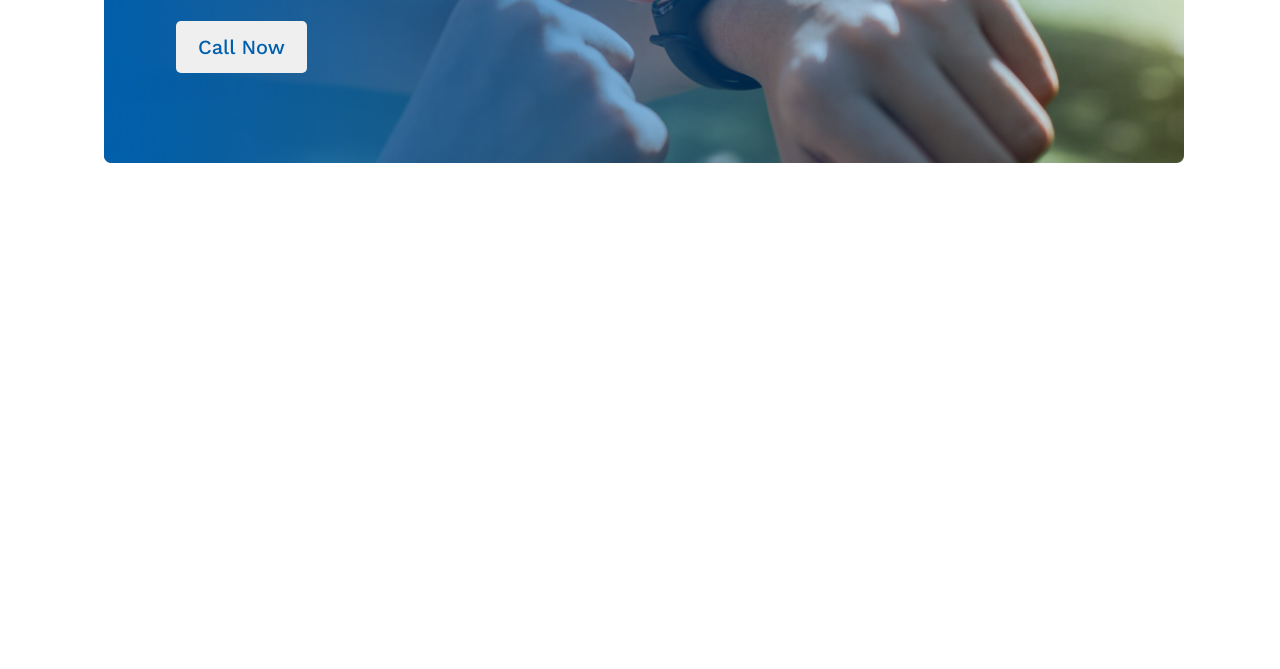
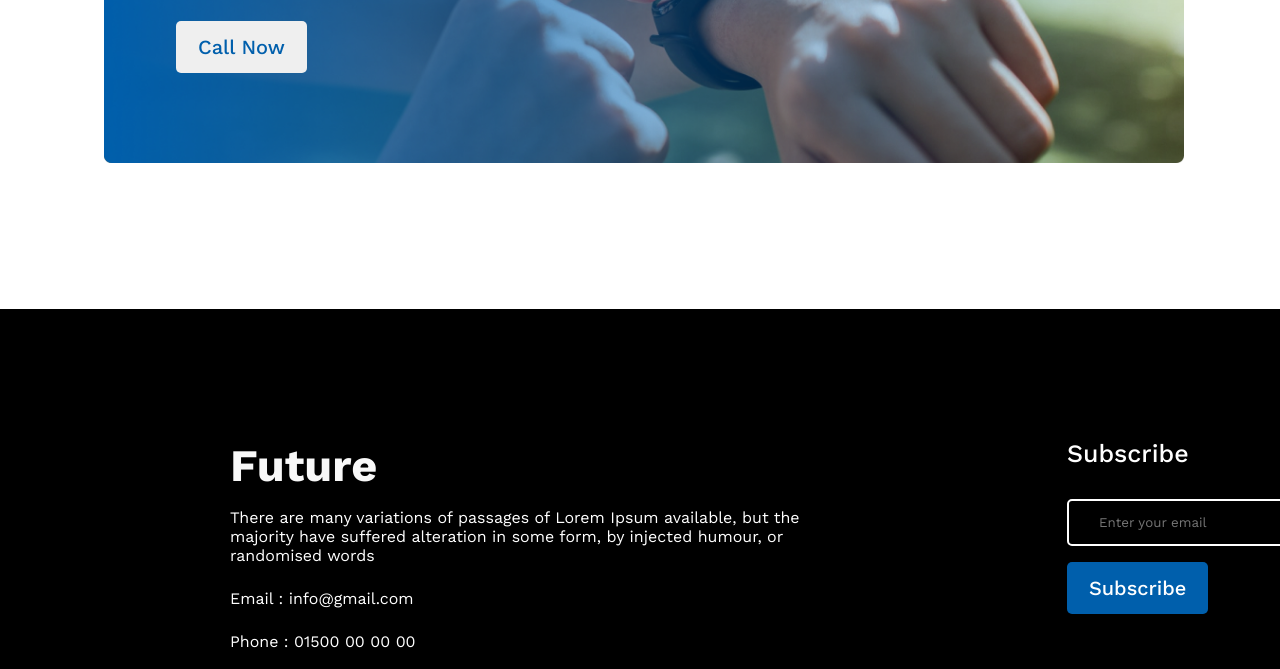
Before and after one commit to masudbhai05/happy-new-year, a plain HTML site: page index.html in a window 1280 px wide. Shown: the part 2229-2898 px from the top of the page. Before the commit the page ends 2538 px from the top, so only its background shows below. Drawn offline with nearby package versions, Linux system fonts and the light colour scheme.

Commit message:
The project is done

```diff
--- a/index.html
+++ b/index.html
@@ -94,17 +94,39 @@
         <section>
             <div class="container">
                 <div class="call-now">
-                   <div class="call-now-content">
-                    <h3 class="mindset-title">Awlays keep a positive mindset</h3>
-                    <button class="btn-call common-btn">Call Now</button>
-                   </div>
+                    <div class="call-now-content">
+                        <h3 class="mindset-title">Awlays keep a positive mindset</h3>
+                        <button class="btn-call common-btn">Call Now</button>
+                    </div>
                 </div>
             </div>
         </section>
 
     </main>
     <footer>
+        <div class="footer-caonatiner">
+                <div class="footer-contact">
+                    <div class="future">
+                        <h3 class="future-title">Future</h3>
+                        <p class="future-description">
+                            There are many variations of passages of Lorem Ipsum available, but the majority have suffered
+                            alteration in some form, by injected humour, or randomised words
+                        </p>
+                        <p>Email : info@gmail.com</p>
+                        <p>Phone : 01500 00 00 00</p>
+                        <img src="images/icons/fb.png" alt="" class="icon">
+                        <img src="images/icons/twitter.png" alt="" class="icon">
+                        <img src="images/icons/youtube.png" alt="" class="icon">
+                    </div>
 
+                    <div class="subscribe">
+                    <h3 class="subscribe-title">Subscribe</h3>
+                    <form class="form">
+                        <input type="email" placeholder="Enter your email">
+                        <button class="btn-subscribe common-btn">Subscribe</button>
+                    </form>
+                </div>
+        </div>
     </footer>
 </body>
 
--- a/styles/style.css
+++ b/styles/style.css
@@ -1,6 +1,7 @@
 * {
     margin: 0;
     font-family: 'Work Sans', sans-serif;
+
 }
 
 /* Common feature styles */
@@ -147,3 +148,61 @@ header {
     margin-bottom: 24px;
     color: #fff;
 }
+
+/* This is a footer section  */
+footer{
+    background-color: black;
+    width: 100%;
+    overflow-x: hidden;
+}
+.footer-caonatiner{
+    width: 1072px;
+    margin: 0 auto;
+    padding: 130px 230px;
+}
+
+.footer-contact{
+    display: flex;
+    gap: 250px;
+}
+.future-title{
+    font-weight: 700;
+font-size: 45px;
+color: #F8F8F8;
+margin-bottom: 16px;
+}
+
+.future p{
+    font-weight: 400;
+font-size: 16px;
+color: #FFFFFF;
+margin-bottom: 24px;
+}
+
+.icon{
+    padding-right: 17px;
+}
+
+.subscribe{
+    display: block;
+}
+.subscribe-title{
+    font-weight: 500;
+font-size: 25px;
+color: #FFFFFF;
+margin-bottom: 31px;
+}
+
+.form input{
+ padding: 14px 30px;
+ border:2px solid #FFFFFF;
+ border-radius: 5px;
+ background-color: #ffffff00;
+}
+
+.btn-subscribe{
+    background-color: #005FAC;
+    color: #FFFFFF;
+    margin-top: 16px;
+
+}
```
